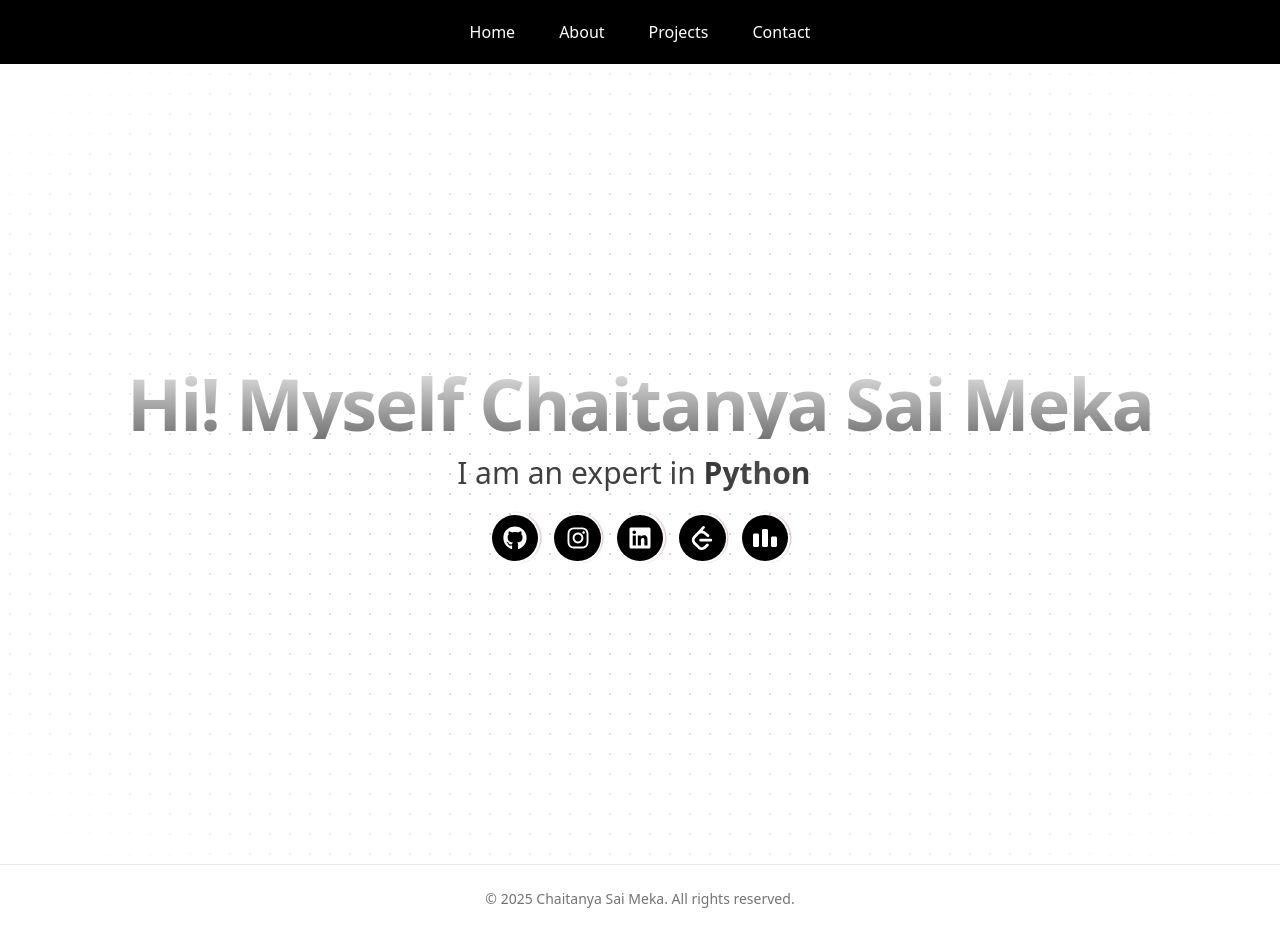
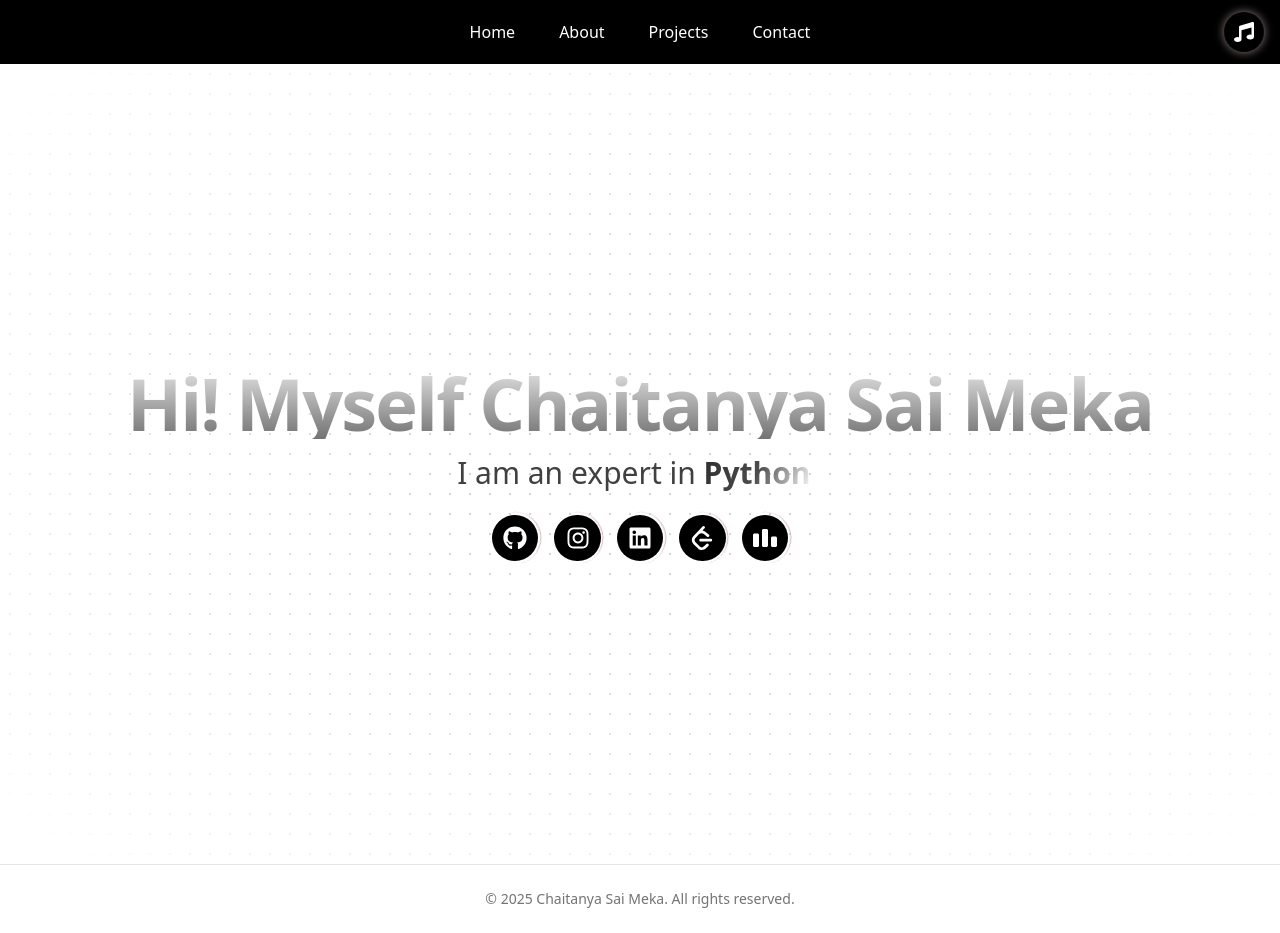
Before and after one commit to Rehan80221/Portfolio, a React (Vite) app: page / in a window 1280 px wide. Built offline with nearby package versions, Linux system fonts and the light colour scheme.

Commit message:
eight commit

```diff
--- a/src/components/About.jsx
+++ b/src/components/About.jsx
@@ -3,7 +3,7 @@ import { cn } from "../lib/utils";
 
 const About = () => {
   return (
-    <section className="about-container relative flex h-auto min-h-[50rem] w-full items-center justify-center bg-white dark:bg-black text-center py-20 px-4">
+    <section className="about-container relative flex min-h-[50rem] md:min-h-screen w-full items-center justify-center bg-white dark:bg-black text-center py-20 px-4">
       {/* Background pattern */}
       <div
         className={cn(
@@ -29,7 +29,7 @@ const About = () => {
 
         {/* Text Content */}
         <div className="text-left text-neutral-800 dark:text-neutral-300 max-w-2xl ml-8 md:ml-16">
-          <h1 className="relative z-20 bg-gradient-to-b from-neutral-200 to-neutral-500 bg-clip-text py-8 text-4xl font-bold text-transparent sm:text-7xl">
+          <h1 className="text-4xl sm:text-7xl font-bold bg-gradient-to-b from-neutral-200 to-neutral-500 bg-clip-text text-transparent py-8">
             About Me.
           </h1>
           <p className="text-lg leading-relaxed mb-4">
--- a/src/components/Hero.jsx
+++ b/src/components/Hero.jsx
@@ -6,7 +6,7 @@ import { cn } from '../lib/utils';
 
 const Hero = () => {
   return (
-    <div className="relative flex h-[50rem] w-full items-center justify-center bg-white dark:bg-black overflow-hidden px-4 py-16">
+    <div className="relative flex min-h-[50rem] md:min-h-screen w-full items-center justify-center bg-white dark:bg-black overflow-hidden px-4 py-16">
       {/* Dot Background */}
       <div
         className={cn(
--- a/src/components/Navbar.jsx
+++ b/src/components/Navbar.jsx
@@ -1,15 +1,59 @@
-import React from 'react';
+import React, { useRef, useState } from 'react';
 import { Link } from 'react-router-dom';
+import { FaMusic } from "react-icons/fa";
 
 const Navbar = () => {
+  const audioRef = useRef(null);
+  const [isPlaying, setIsPlaying] = useState(false);
+
+  const toggleMusic = () => {
+    if (!audioRef.current) return;
+    if (isPlaying) {
+      audioRef.current.pause();
+    } else {
+      audioRef.current.play();
+    }
+    setIsPlaying(!isPlaying);
+  };
+
   return (
-    <nav id='nav-overall'>
-      <div id='nav-div'>
+    <nav id="nav-overall">
+      <div id="nav-div">
         <Link to="/" className="nav-a">Home</Link>
         <Link to="/about" className="nav-a">About</Link>
         <Link to="/projects" className="nav-a">Projects</Link>
         <Link to="/contact" className="nav-a">Contact</Link>
       </div>
+
+      {/* Music Toggle Icon with Circle (hidden on mobile) */}
+      <div
+        style={{ marginLeft: 'auto' }}
+        onClick={toggleMusic}
+        className="relative hidden md:flex items-center justify-center"
+      >
+        <div
+          className={`w-10 h-10 rounded-full bg-black flex items-center justify-center cursor-pointer transition-all duration-300
+            ${isPlaying
+              ? 'animate-spin-slow'
+              : 'shadow-[0_0_10px_rgba(210,181,181,0.7)]'}`}
+        >
+          <FaMusic
+            className={`text-white text-xl ${isPlaying ? 'animate-spin-slow' : ''} hover:text-indigo-300 transition duration-300 z-10`}
+          />
+          {isPlaying && (
+            <div
+              className="absolute inset-0 rounded-full border-t border-[rgba(210,181,181,0.7)] animate-[spin_4.5s_linear_infinite]"
+              style={{ top: '-3px', left: '-3px', right: '-3px', bottom: '-3px' }}
+            />
+          )}
+        </div>
+      </div>
+
+      {/* Hidden audio element */}
+      <audio ref={audioRef} loop preload="auto">
+        <source src="/suzume.mp3" type="audio/mp3" />
+        Your browser does not support the audio element.
+      </audio>
     </nav>
   );
 };
--- a/src/components/Projects.jsx
+++ b/src/components/Projects.jsx
@@ -49,7 +49,7 @@ const projects = [
 
 const Projects = () => {
   return (
-    <div className="relative flex items-center justify-center w-full py-20 px-4 bg-white dark:bg-black">
+    <div className="relative flex flex-col items-center justify-center w-full py-20 px-4 bg-white dark:bg-black">
       {/* Dot Background Layer */}
       <div
         className={cn(
@@ -62,6 +62,16 @@ const Projects = () => {
 
       {/* Radial Mask Overlay */}
       <div className="pointer-events-none absolute inset-0 flex items-center justify-center bg-white [mask-image:radial-gradient(ellipse_at_center,transparent_20%,black)] dark:bg-black" />
+
+      {/* Section Title */}
+      <div className="relative z-10 mb-12 text-center">
+        <h2 className="text-3xl md:text-5xl font-bold bg-gradient-to-b from-neutral-200 to-neutral-500 bg-clip-text text-transparent">
+          Things I've been building 🚀
+        </h2>
+        <p className="mt-4 text-neutral-600 dark:text-neutral-400 text-sm md:text-base max-w-xl mx-auto">
+          Exploring ideas, solving problems, and having fun with code — here’s what I’ve built so far.
+        </p>
+      </div>
 
       {/* Project Cards */}
       <div className="relative z-10 flex flex-wrap justify-center gap-8">
--- a/src/index.css
+++ b/src/index.css
@@ -41,6 +41,14 @@
   width: calc(100% - 20px);
 }
 
+/* Music */
+@keyframes spin {
+  0% { transform: rotate(0deg); }
+  100% { transform: rotate(360deg); }
+}
+
+/* Music Ends */
+
 /*  HERO SECTION  */
 .hero-section {
   min-height: 75vh;
@@ -71,13 +79,21 @@
 
 .typing-text {
   font-weight: bold;
-  background: linear-gradient(to right, #1f1f1f, #4b4b4b, #1f1f1f);
+  background: linear-gradient(
+    115deg,
+    #1f1f1f 0%,
+    #4b4b4b 30%,
+    #ffffff 50%,
+    #4b4b4b 70%,
+    #1f1f1f 100%
+  );
   -webkit-background-clip: text;
   background-clip: text;
   color: transparent;
-  background-size: 200% 100%;
-  animation: shine 2s linear infinite;
+  background-size: 250% 100%;
+  animation: shine 2.5s ease-in-out infinite;
 }
+
 
 /*  SOCIAL ICONS */
 #social-icons {
@@ -119,9 +135,14 @@
 }
 
 @keyframes shine {
-  0% { background-position: 200% 0; }
-  100% { background-position: 0 0; }
+  0% {
+    background-position: 200% 0;
+  }
+  100% {
+    background-position: 0 0;
+  }
 }
+
 
 /* ABOUT SECTION PLACEHOLDER  */
 .coming-soon {
```
Also changed, not shown: 1 other file (tests, documents, lock files or other folders).
